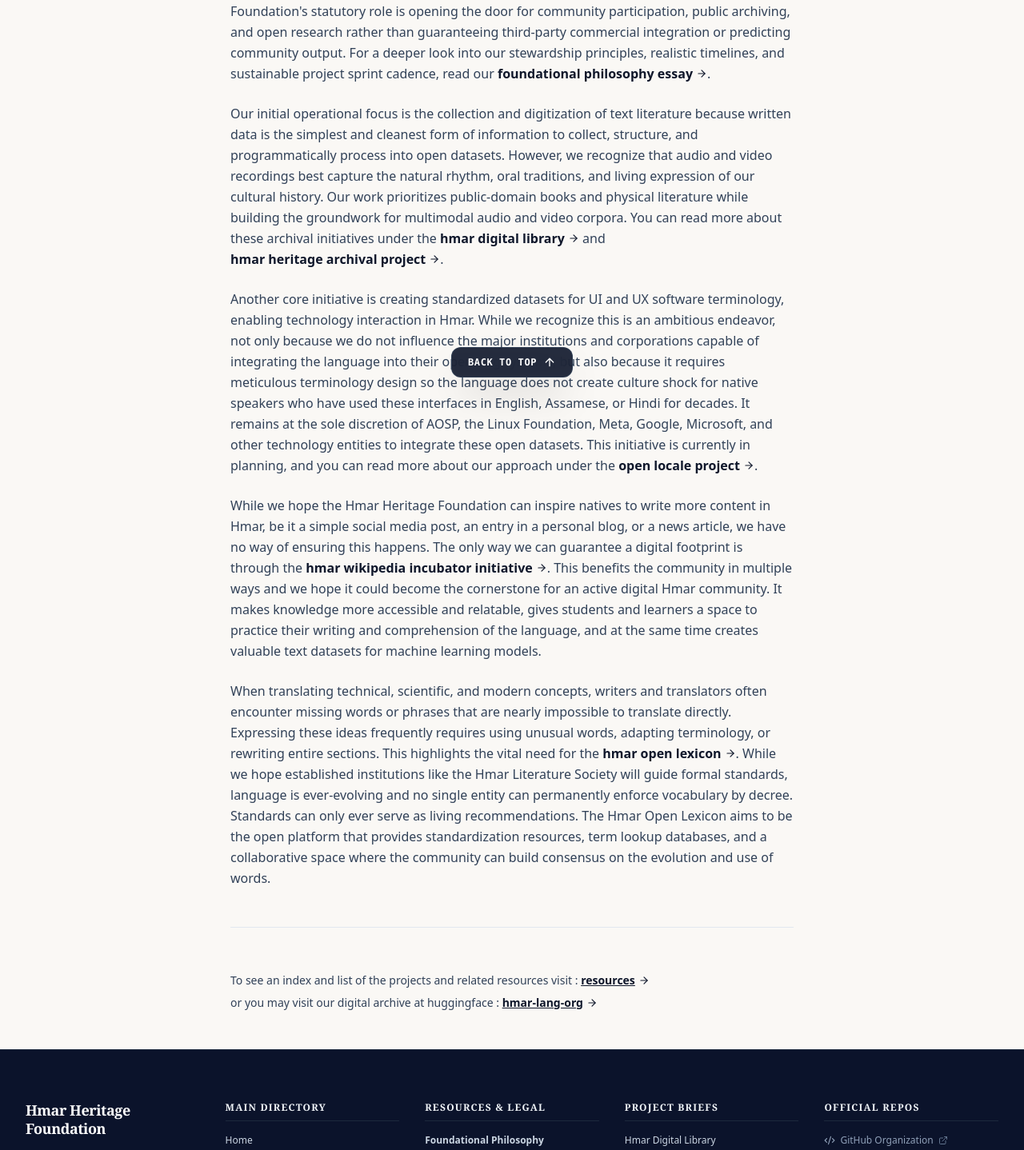
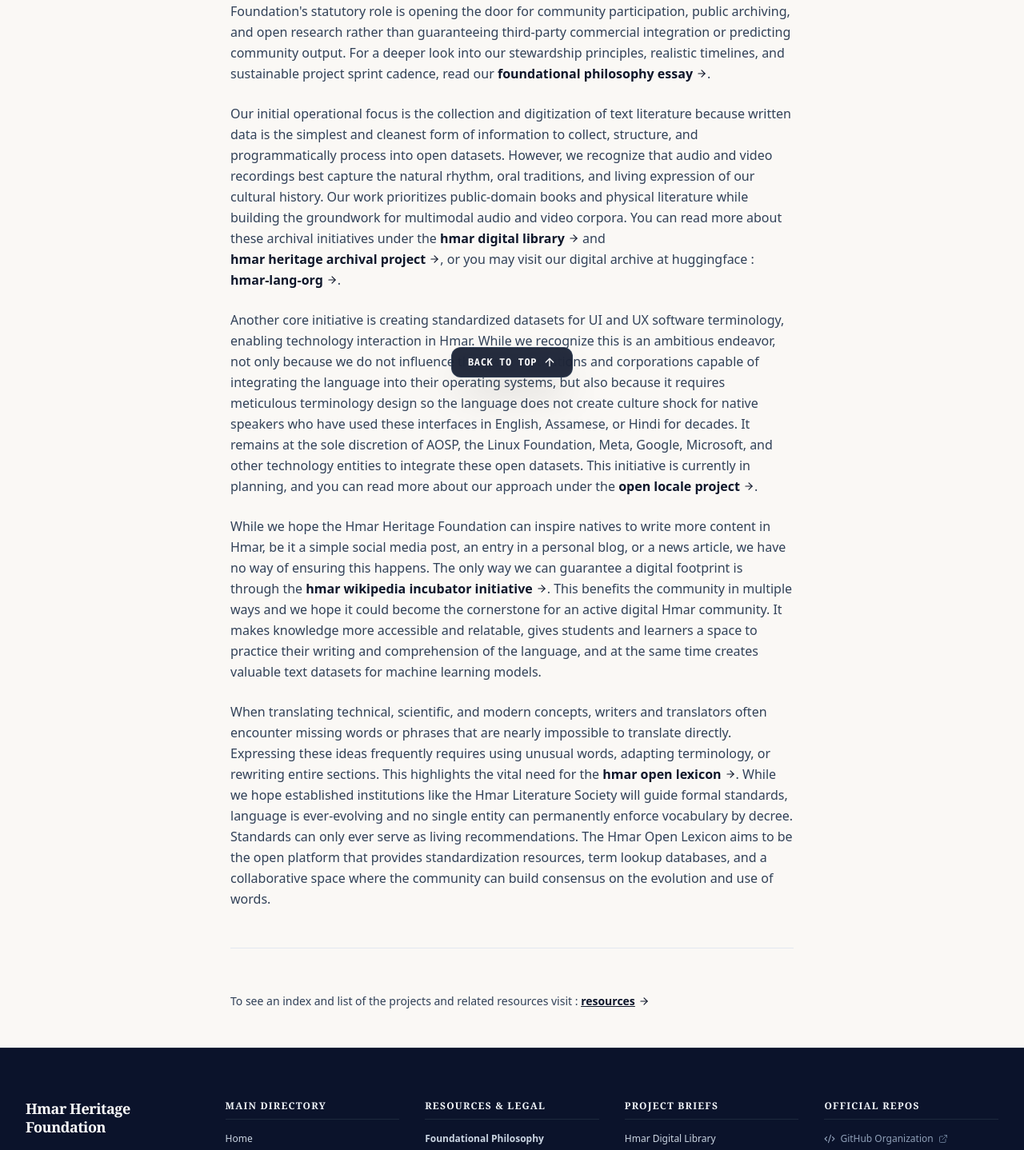
Before and after one commit to hmar-heritage-org/home, a Next.js app: page /projects in a window 1280 px wide. Shown: the part 304-1742 px from the top of the page at 80% size. Built offline with nearby package versions, Linux system fonts and the light colour scheme.

Commit message:
Move HuggingFace archive link to end of paragraph 2 on Projects page

```diff
--- a/src/app/projects/page.tsx
+++ b/src/app/projects/page.tsx
@@ -40,7 +40,16 @@
             <Link href="/projects/raw-datasets" className="font-bold text-slate-900 hover:text-blue-700 transition-colors inline-flex items-center gap-1">
               <span>hmar heritage archival project</span>
               <ArrowRight className="w-3.5 h-3.5 inline shrink-0" />
-            </Link>.
+            </Link>, or you may visit our digital archive at huggingface :{" "}
+            <a
+              href="https://huggingface.co/hmar-lang-org"
+              target="_blank"
+              rel="noopener noreferrer"
+              className="font-bold text-slate-900 hover:text-blue-700 transition-colors inline-flex items-center gap-1"
+            >
+              <span>hmar-lang-org</span>
+              <ArrowRight className="w-3.5 h-3.5 inline shrink-0" />
+            </a>.
           </p>
 
           <p>
@@ -70,8 +79,7 @@
       </section>
 
       {/* Clean Bottom Resource Pointer */}
-      <div className="pt-2 text-sm font-sans text-slate-700 space-y-2">
-        <div>
+      <div className="pt-2 text-sm font-sans text-slate-700">
         <span>To see an index and list of the projects and related resources visit : </span>
         <Link
           href="/resources"
@@ -81,19 +89,6 @@
           <ArrowRight className="w-3.5 h-3.5 inline shrink-0" />
         </Link>
       </div>
-        <div>
-          <span>or you may visit our digital archive at huggingface : </span>
-          <a
-            href="https://huggingface.co/hmar-lang-org"
-            target="_blank"
-            rel="noopener noreferrer"
-            className="font-bold text-slate-900 hover:text-blue-700 underline transition-colors inline-flex items-center gap-1"
-          >
-            <span>hmar-lang-org</span>
-            <ArrowRight className="w-3.5 h-3.5 inline shrink-0" />
-          </a>
-        </div>
-      </div>
     </div>
   );
 }
```
Lines whose indentation alone changed are shown as unchanged.
